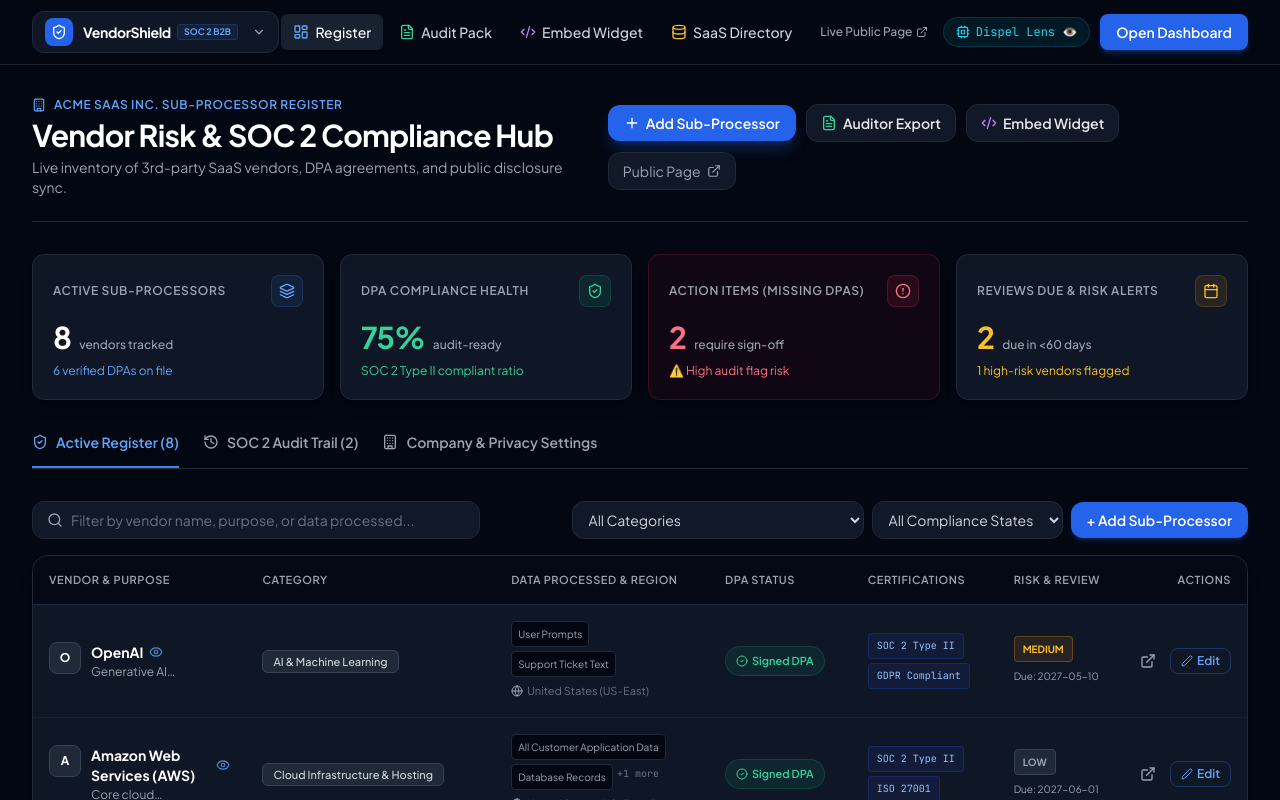
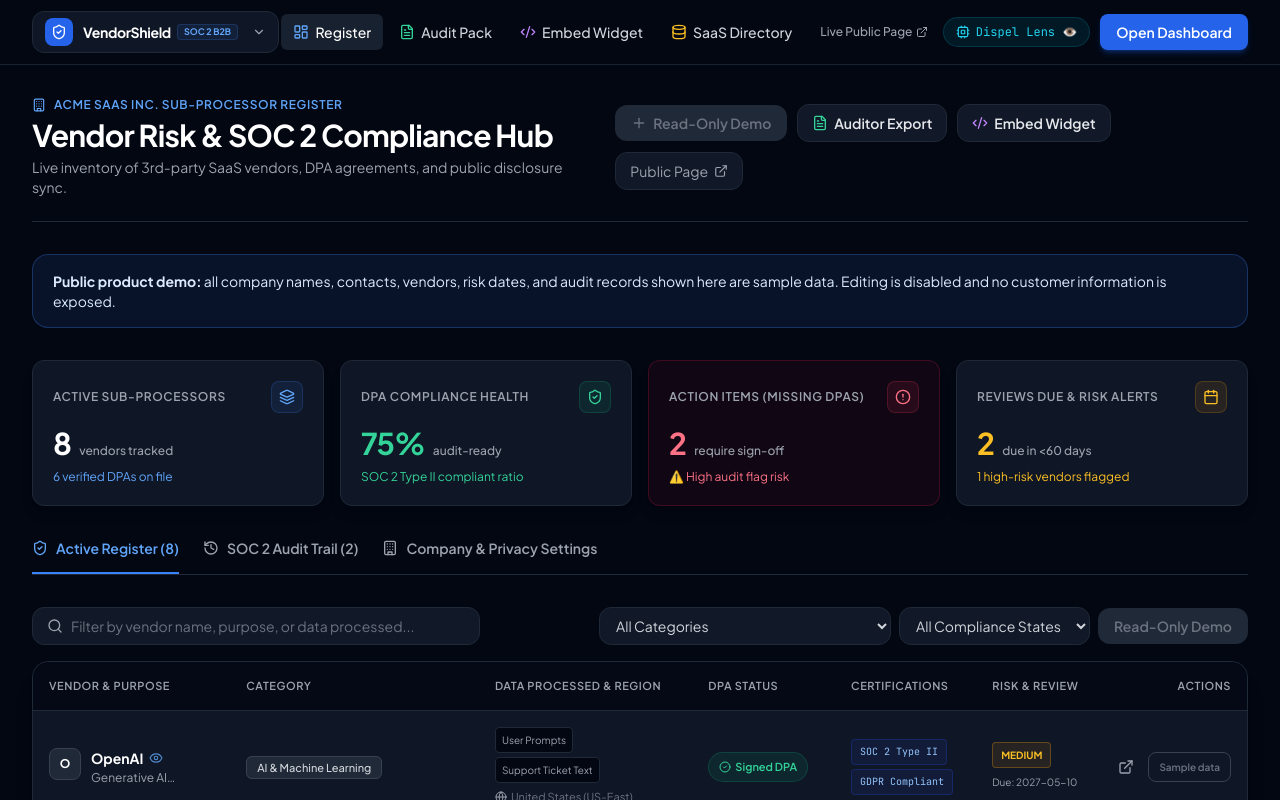
Before and after one commit to Hookrscare/vendorshield, a Next.js app: page /dashboard in a window 1280 px wide. Shown: the top 800 px of the page. Built offline with nearby package versions, Linux system fonts and the light colour scheme.

Commit message:
fix(qa): ISSUE-004 — make public dashboard a read-only demo

```diff
--- a/src/app/api/company/route.ts
+++ b/src/app/api/company/route.ts
@@ -1,5 +1,6 @@
 import { NextRequest, NextResponse } from "next/server";
 import { db } from "@/lib/db";
+import { isProductionReadOnlyDemo, readOnlyDemoResponse } from "@/lib/demo-mode";
 
 export async function GET() {
   const company = db.getCompany();
@@ -8,6 +9,8 @@
 }
 
 export async function PUT(request: NextRequest) {
+  if (isProductionReadOnlyDemo()) return readOnlyDemoResponse();
+
   try {
     const body = await request.json();
     const updated = db.updateCompany(body);
--- a/src/app/api/vendors/[id]/route.ts
+++ b/src/app/api/vendors/[id]/route.ts
@@ -1,5 +1,6 @@
 import { NextRequest, NextResponse } from "next/server";
 import { db } from "@/lib/db";
+import { isProductionReadOnlyDemo, readOnlyDemoResponse } from "@/lib/demo-mode";
 
 export async function GET(
   request: NextRequest,
@@ -19,6 +20,8 @@
   request: NextRequest,
   { params }: { params: { id: string } }
 ) {
+  if (isProductionReadOnlyDemo()) return readOnlyDemoResponse();
+
   try {
     const body = await request.json();
     const updated = db.updateVendor(params.id, body);
@@ -41,6 +44,8 @@
   request: NextRequest,
   { params }: { params: { id: string } }
 ) {
+  if (isProductionReadOnlyDemo()) return readOnlyDemoResponse();
+
   try {
     const deleted = db.deleteVendor(params.id);
     if (!deleted) {
--- a/src/app/api/vendors/route.ts
+++ b/src/app/api/vendors/route.ts
@@ -1,5 +1,6 @@
 import { NextRequest, NextResponse } from "next/server";
 import { db } from "@/lib/db";
+import { isProductionReadOnlyDemo, readOnlyDemoResponse } from "@/lib/demo-mode";
 
 export async function GET(request: NextRequest) {
   try {
@@ -38,6 +39,8 @@
 }
 
 export async function POST(request: NextRequest) {
+  if (isProductionReadOnlyDemo()) return readOnlyDemoResponse();
+
   try {
     const body = await request.json();
     if (!body.name || !body.category) {
--- a/src/app/dashboard/embed-code/page.tsx
+++ b/src/app/dashboard/embed-code/page.tsx
@@ -72,6 +72,11 @@
           </Link>
           <span>/</span>
           <span className="text-gray-200">Public Embed Widget &amp; Integration</span>
+        </div>
+
+        <div className="rounded-2xl border border-blue-500/30 bg-blue-500/10 px-5 py-4 text-sm text-blue-100">
+          <strong>Sample integration:</strong> the generated code points to the public
+          ACME demo dataset. Customer-specific widgets require an authenticated account.
         </div>
 
         {/* Title Header */}
--- a/src/app/dashboard/page.tsx
+++ b/src/app/dashboard/page.tsx
@@ -21,6 +21,7 @@
 } from "lucide-react";
 
 export default function DashboardPage() {
+  const isReadOnlyDemo = true;
   const [vendors, setVendors] = useState<SubProcessorVendor[]>([]);
   const [company, setCompany] = useState<CompanySettings | null>(null);
   const [logs, setLogs] = useState<AuditLog[]>([]);
@@ -176,10 +177,12 @@
           <div className="flex flex-wrap items-center gap-2.5">
             <button
               onClick={() => setIsAddOpen(true)}
-              className="px-4 py-2 bg-blue-600 hover:bg-blue-500 text-white font-semibold text-xs sm:text-sm rounded-xl shadow-lg shadow-blue-600/30 transition-all flex items-center gap-1.5 hover:scale-[1.02]"
+              disabled={isReadOnlyDemo}
+              title="Editing is disabled in the public demo"
+              className="px-4 py-2 bg-blue-600 hover:bg-blue-500 text-white font-semibold text-xs sm:text-sm rounded-xl shadow-lg shadow-blue-600/30 transition-all flex items-center gap-1.5 hover:scale-[1.02] disabled:bg-gray-800 disabled:text-gray-500 disabled:shadow-none disabled:hover:scale-100 disabled:cursor-not-allowed"
             >
               <Plus className="w-4 h-4" />
-              Add Sub-Processor
+              Read-Only Demo
             </button>
 
             <Link
@@ -207,6 +210,15 @@
               <ExternalLink className="w-3.5 h-3.5" />
             </Link>
           </div>
+        </div>
+
+        <div
+          role="status"
+          className="rounded-2xl border border-blue-500/30 bg-blue-500/10 px-5 py-4 text-sm text-blue-100"
+        >
+          <strong>Public product demo:</strong> all company names, contacts, vendors,
+          risk dates, and audit records shown here are sample data. Editing is disabled
+          and no customer information is exposed.
         </div>
 
         {/* Stats Row */}
@@ -256,6 +268,7 @@
               vendors={vendors}
               onEditVendor={(v) => setEditingVendor(v)}
               onAddClick={() => setIsAddOpen(true)}
+              readOnly={isReadOnlyDemo}
             />
           </div>
         )}
@@ -322,6 +335,7 @@
                   type="text"
                   required
                   value={companyName}
+                  disabled={isReadOnlyDemo}
                   onChange={(e) => setCompanyName(e.target.value)}
                   className="w-full px-3.5 py-2 bg-gray-950 border border-gray-800 rounded-lg text-sm text-white focus:border-blue-500 focus:outline-none"
                 />
@@ -333,6 +347,7 @@
                   type="url"
                   required
                   value={website}
+                  disabled={isReadOnlyDemo}
                   onChange={(e) => setWebsite(e.target.value)}
                   className="w-full px-3.5 py-2 bg-gray-950 border border-gray-800 rounded-lg text-sm text-white focus:border-blue-500 focus:outline-none"
                 />
@@ -347,6 +362,7 @@
                     type="text"
                     required
                     value={dpoName}
+                    disabled={isReadOnlyDemo}
                     onChange={(e) => setDpoName(e.target.value)}
                     className="w-full px-3.5 py-2 bg-gray-950 border border-gray-800 rounded-lg text-sm text-white focus:border-blue-500 focus:outline-none"
                   />
@@ -360,6 +376,7 @@
                     type="email"
                     required
                     value={privacyEmail}
+                    disabled={isReadOnlyDemo}
                     onChange={(e) => setPrivacyEmail(e.target.value)}
                     className="w-full px-3.5 py-2 bg-gray-950 border border-gray-800 rounded-lg text-sm text-white focus:border-blue-500 focus:outline-none"
                   />
@@ -369,9 +386,10 @@
               <div className="pt-4 border-t border-gray-800 flex justify-end">
                 <button
                   type="submit"
-                  className="px-5 py-2 text-sm font-semibold text-white bg-blue-600 hover:bg-blue-500 rounded-lg shadow-md shadow-blue-600/20 transition-all"
+                  disabled={isReadOnlyDemo}
+                  className="px-5 py-2 text-sm font-semibold text-white bg-blue-600 hover:bg-blue-500 rounded-lg shadow-md shadow-blue-600/20 transition-all disabled:bg-gray-800 disabled:text-gray-500 disabled:shadow-none disabled:cursor-not-allowed"
                 >
-                  Save Settings
+                  {isReadOnlyDemo ? "Sample Settings" : "Save Settings"}
                 </button>
               </div>
             </form>
@@ -380,6 +398,8 @@
       </div>
 
       {/* Modals */}
+      {!isReadOnlyDemo && (
+        <>
           <AddVendorModal
             isOpen={isAddOpen}
             onClose={() => setIsAddOpen(false)}
@@ -393,6 +413,8 @@
             onUpdate={handleUpdateVendor}
             onDelete={handleDeleteVendor}
           />
+        </>
+      )}
     </div>
   );
 }
--- a/src/components/VendorTable.tsx
+++ b/src/components/VendorTable.tsx
@@ -21,6 +21,7 @@
   vendors: SubProcessorVendor[];
   onEditVendor: (vendor: SubProcessorVendor) => void;
   onAddClick: () => void;
+  readOnly?: boolean;
 }
 
 const CATEGORIES: (Category | "All")[] = [
@@ -35,7 +36,12 @@
   "Developer Tools & CI/CD",
 ];
 
-export function VendorTable({ vendors, onEditVendor, onAddClick }: VendorTableProps) {
+export function VendorTable({
+  vendors,
+  onEditVendor,
+  onAddClick,
+  readOnly = false,
+}: VendorTableProps) {
   const [search, setSearch] = useState("");
   const [selectedCategory, setSelectedCategory] = useState<string>("All");
   const [selectedStatus, setSelectedStatus] = useState<string>("All");
@@ -155,9 +161,11 @@
 
           <button
             onClick={onAddClick}
-            className="px-4 py-2 bg-blue-600 hover:bg-blue-500 text-white font-semibold text-xs sm:text-sm rounded-xl shadow-md shadow-blue-600/20 transition-all flex items-center gap-1.5"
+            disabled={readOnly}
+            title={readOnly ? "Editing is disabled in the public demo" : undefined}
+            className="px-4 py-2 bg-blue-600 hover:bg-blue-500 text-white font-semibold text-xs sm:text-sm rounded-xl shadow-md shadow-blue-600/20 transition-all flex items-center gap-1.5 disabled:bg-gray-800 disabled:text-gray-500 disabled:shadow-none disabled:cursor-not-allowed"
           >
-            + Add Sub-Processor
+            {readOnly ? "Read-Only Demo" : "+ Add Sub-Processor"}
           </button>
         </div>
       </div>
@@ -192,8 +200,10 @@
                 filtered.map((vendor) => (
                   <tr
                     key={vendor.id}
-                    className="hover:bg-gray-800/40 transition-colors group cursor-pointer"
-                    onClick={() => onEditVendor(vendor)}
+                    className={`hover:bg-gray-800/40 transition-colors group ${
+                      readOnly ? "cursor-default" : "cursor-pointer"
+                    }`}
+                    onClick={() => !readOnly && onEditVendor(vendor)}
                   >
                     {/* Vendor Name & Purpose */}
                     <td className="py-4 px-4">
@@ -307,6 +317,11 @@
                             <ExternalLink className="w-4 h-4" />
                           </a>
                         )}
+                        {readOnly ? (
+                          <span className="px-2.5 py-1 text-[10px] font-semibold text-gray-500 border border-gray-700 rounded-lg">
+                            Sample data
+                          </span>
+                        ) : (
                           <button
                             onClick={() => onEditVendor(vendor)}
                             className="px-2.5 py-1 text-xs font-semibold text-blue-400 hover:text-white hover:bg-blue-600 rounded-lg transition-colors border border-blue-500/30 flex items-center gap-1"
@@ -314,6 +329,7 @@
                             <Edit2 className="w-3 h-3" />
                             Edit
                           </button>
+                        )}
                       </div>
                     </td>
                   </tr>
--- /dev/null
+++ b/src/lib/demo-mode.ts
@@ -0,0 +1,15 @@
+import { NextResponse } from "next/server";
+
+export function isProductionReadOnlyDemo(): boolean {
+  return process.env.NODE_ENV === "production";
+}
+
+export function readOnlyDemoResponse() {
+  return NextResponse.json(
+    {
+      success: false,
+      error: "The public dashboard is a read-only product demo.",
+    },
+    { status: 403 }
+  );
+}
```
Also changed, not shown: src/app/dashboard/audit-export/page.tsx (+9 -3 lines), 1 other file (tests, documents, lock files or other folders). Lines whose indentation alone changed are shown as unchanged.
